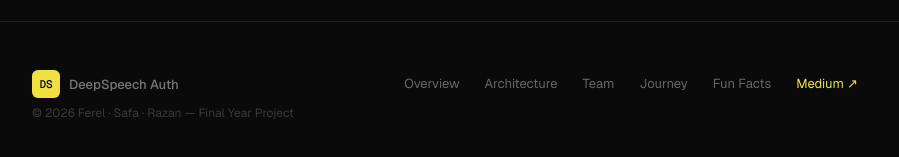
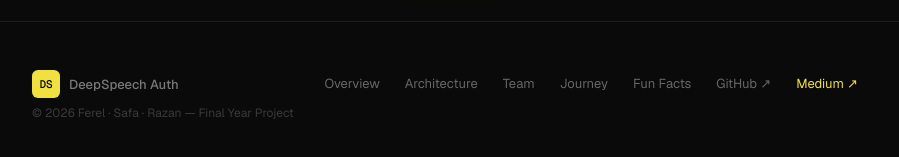
Before and after one commit to zan4yov/fried-kcv-website, a React (Vite) app: page / in a window 1280 px wide. Shown: the part 8055-8212 px from the top of the page, without its empty margins (190-1089 px from the left). Built offline with nearby package versions, Linux system fonts and the light colour scheme.

Commit message:
fix: update GitHub Repository buttons to link to ibrahimferel/final-fried-kcv
- Cta.tsx: replace placeholder href with actual repo URL
- Footer.tsx: add GitHub link alongside Medium link

```diff
--- a/src/components/Cta.tsx
+++ b/src/components/Cta.tsx
@@ -25,7 +25,9 @@ export default function Cta() {
             Read on Medium ↗
           </a>
           <a
-            href="#"
+            href="https://github.com/ibrahimferel/final-fried-kcv"
+            target="_blank"
+            rel="noreferrer"
             className="inline-flex items-center gap-2 text-white/50 font-sans text-sm border border-bdh px-6 py-2.5 rounded-md hover:border-[rgba(240,224,64,0.28)] hover:text-white/80 transition-all"
           >
             GitHub Repository ↗
--- a/src/components/Footer.tsx
+++ b/src/components/Footer.tsx
@@ -30,6 +30,14 @@ export default function Footer() {
           </a>
         ))}
         <a
+          href="https://github.com/ibrahimferel/final-fried-kcv"
+          target="_blank"
+          rel="noreferrer"
+          className="text-[13px] text-mt no-underline px-2.5 py-1 rounded-[5px] transition-all duration-200 hover:text-y hover:bg-[rgba(240,224,64,0.07)]"
+        >
+          GitHub ↗
+        </a>
+        <a
           href="https://medium.com/@ferelibrahim01/04a015c8f885"
           target="_blank"
           rel="noreferrer"
```
Also changed, not shown: 1 other file (tests, documents, lock files or other folders).
